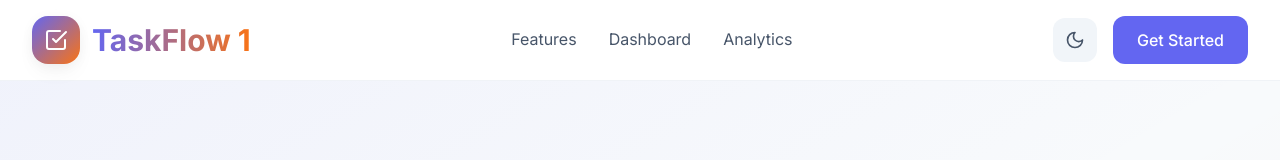
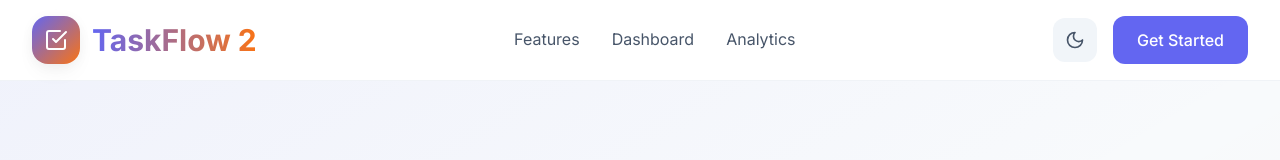
Before and after one commit to apper-canvas/taskflow-grid-fire, a React (Vite) app: page / in a window 1280 px wide. Shown: the top 160 px of the page. Built offline with nearby package versions, Linux system fonts and the light colour scheme.

Commit message:
Update Home.jsx

```diff
--- a/src/pages/Home.jsx
+++ b/src/pages/Home.jsx
@@ -30,7 +30,7 @@
               <div className="w-10 h-10 sm:w-12 sm:h-12 bg-gradient-to-br from-primary to-secondary rounded-2xl flex items-center justify-center shadow-soft">
                 <ApperIcon name="CheckSquare" className="h-5 w-5 sm:h-6 sm:w-6 text-white" />
               </div>
-              <h1 className="text-2xl sm:text-3xl font-bold text-gradient">TaskFlow 1</h1>
+              <h1 className="text-2xl sm:text-3xl font-bold text-gradient">TaskFlow 2</h1>
             </motion.div>
 
             {/* Navigation */}
```
